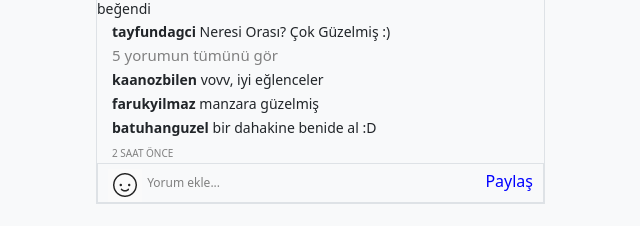
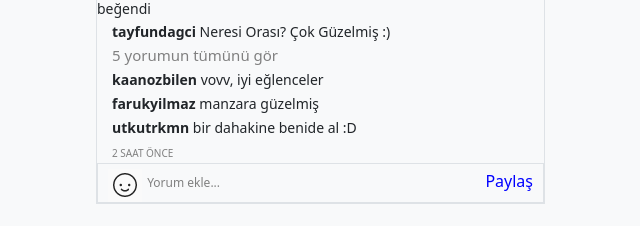
Before and after one commit to tayfundagci/kodluyoruz-frontend, a plain HTML site: page Bootstrap/odevler/instagramclone.html in a window 1280 px wide. Shown: the part 908-1134 px from the top of the page, 177-817 px from the left. Drawn offline with nearby package versions, Linux system fonts and the light colour scheme.

Commit message:
change instaclone

```diff
--- a/Bootstrap/odevler/instagramclone.html
+++ b/Bootstrap/odevler/instagramclone.html
@@ -81,7 +81,7 @@
           <br>
           <span style="margin-left: 15px; font-size: 14px;"><b>farukyilmaz</b> manzara güzelmiş</span>
           <br>
-          <span style="margin-left: 15px; font-size: 14px;"><b>batuhanguzel</b> bir dahakine benide al :D</span>
+          <span style="margin-left: 15px; font-size: 14px;"><b>utkutrkmn</b> bir dahakine benide al :D</span>
           <br>
           <span class="posthakkinda" style="font-size: 10px;">2 SAAT ÖNCE</span>
           <br>
```
